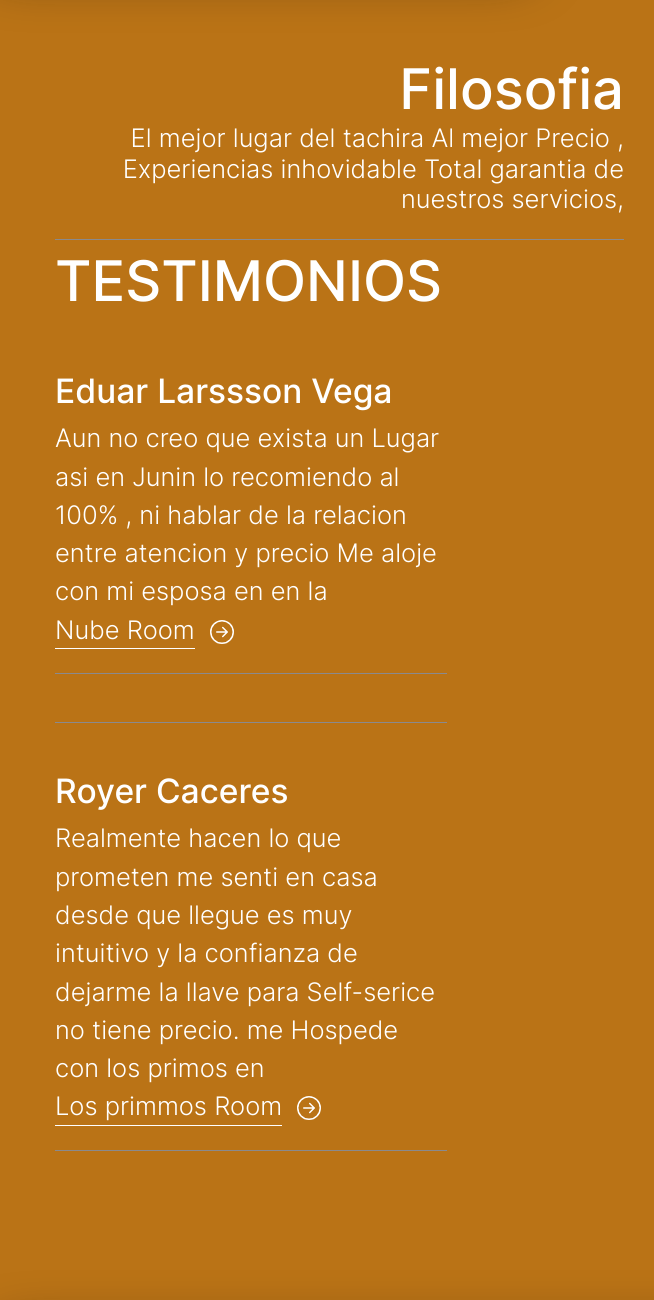
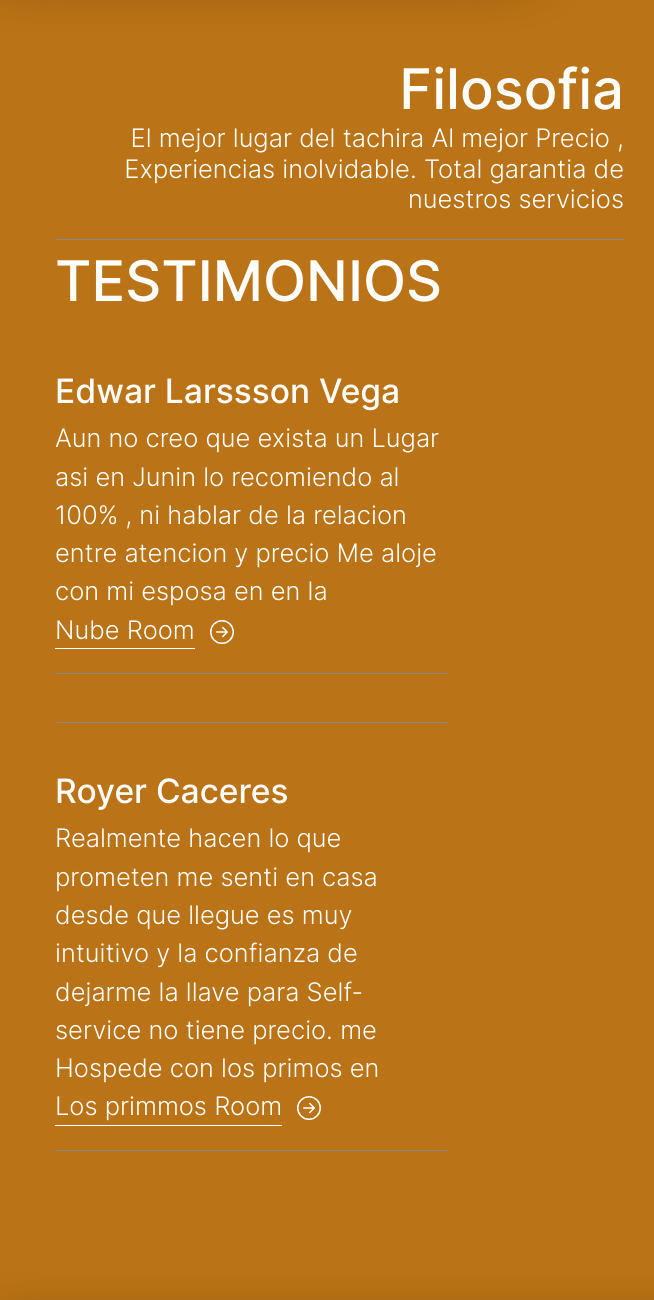
Before and after one commit to El-Chalet/El_Chalet.github.io, a plain HTML site: page index.html in a window 1280 px wide. Shown: the part 1180-2480 px from the top of the page, without its empty margins (79-733 px from the left). Drawn offline with Linux system fonts and the light colour scheme.

Commit message:
correctiion oprtografi

```diff
--- a/index.html
+++ b/index.html
@@ -162,11 +162,11 @@
         <div class="row d-flex align-items-center">
           <div class="col-12 col-lg-7 text-lg-end" data-aos="fade-right">
             <span class="display-4">Filosofia </span>
-            <h2 class="h5 lead border-bottom pb-4 border-secondary">El mejor lugar del tachira Al mejor Precio , Experiencias inhovidable Total garantia de nuestros servicios, </h2>
+            <h2 class="h5 lead border-bottom pb-4 border-secondary">El mejor lugar del tachira Al mejor Precio , Experiencias inolvidable. Total garantia de nuestros servicios </h2>
           </div> <br><br>
           <h2 class="display-4">TESTIMONIOS</h2>
           <div class="col-12 col-lg-5" data-aos="fade-left">
-            <h3 class="pt-5">Eduar Larssson Vega</h3>
+            <h3 class="pt-5">Edwar Larssson Vega</h3>
             <p class="lead border-bottom pb-4 border-secondary">Aun no creo que exista un Lugar asi en Junin lo recomiendo al 100% , ni hablar de la relacion entre atencion y precio Me aloje con mi esposa en en la <br>
               <a href="#" class="link-fancy link-fancy-light me-2">Nube Room</a>
               <svg xmlns="http://www.w3.org/2000/svg" width="24" height="24" fill="currentColor"
@@ -176,7 +176,7 @@
               </svg>
             </p>
             <h3 class="border-top border-secondary pt-5 mt-5">Royer Caceres</h3>
-            <p class="lead border-bottom pb-4 border-secondary">Realmente hacen lo que prometen me senti en casa desde que llegue es muy intuitivo y la confianza de dejarme la llave para Self-serice no tiene precio. me Hospede con los primos en <br>
+            <p class="lead border-bottom pb-4 border-secondary">Realmente hacen lo que prometen me senti en casa desde que llegue es muy intuitivo y la confianza de dejarme la llave para Self-service no tiene precio. me Hospede con los primos en <br>
               <a href="#" class="link-fancy link-fancy-light me-2">Los primmos Room </a>
               <svg xmlns="http://www.w3.org/2000/svg" width="24" height="24" fill="currentColor"
                 class="bi bi-arrow-right-circle" viewBox="0 0 16 16">
```
